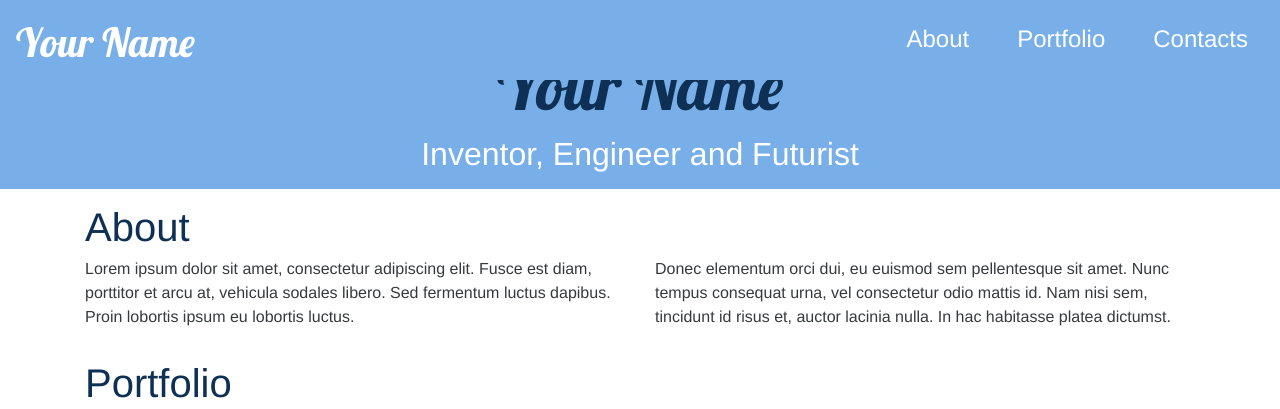
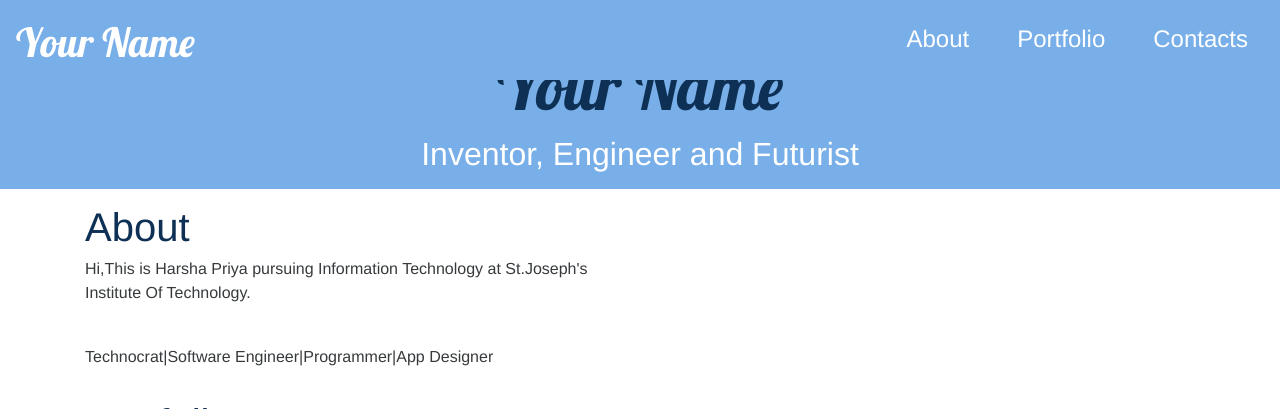
Before and after one commit to Harshapriya123/about, a Jekyll site: the page built from index.html, in a window 1280 px wide and 900 px high, scrolled down 397 px, cut to the strip 0-409 px from the top of the window. Built offline with Jekyll 4.4.1, drawn with Linux system fonts in a browser that asks for light colours; nearby versions of some CDN libraries.

Commit message:
Update about.html

```diff
--- a/_includes/about.html
+++ b/_includes/about.html
@@ -4,17 +4,10 @@
             <h1>About</h1>
         </div>
         <div class="col-sm-12 col-md-6">
-            <p>
-                Lorem ipsum dolor sit amet, consectetur adipiscing elit. Fusce est diam, porttitor et arcu at, vehicula
-                sodales libero. Sed fermentum luctus dapibus. Proin lobortis ipsum eu lobortis luctus.
-            </p>
+            <p>Hi,This is Harsha Priya pursuing Information Technology at St.Joseph's Institute Of Technology.
+            </p><br>
+            <p>Technocrat|Software Engineer|Programmer|App Designer</p>
         </div>
-        <div class="col-sm-12 col-md-6">
-            <p>
-                Donec elementum orci dui, eu euismod sem pellentesque sit amet. Nunc tempus consequat urna, vel
-                consectetur odio mattis id. Nam nisi sem, tincidunt id risus et, auctor lacinia nulla. In hac habitasse
-                platea dictumst.
-            </p>
-        </div>
+
     </div>
 </section>
```
